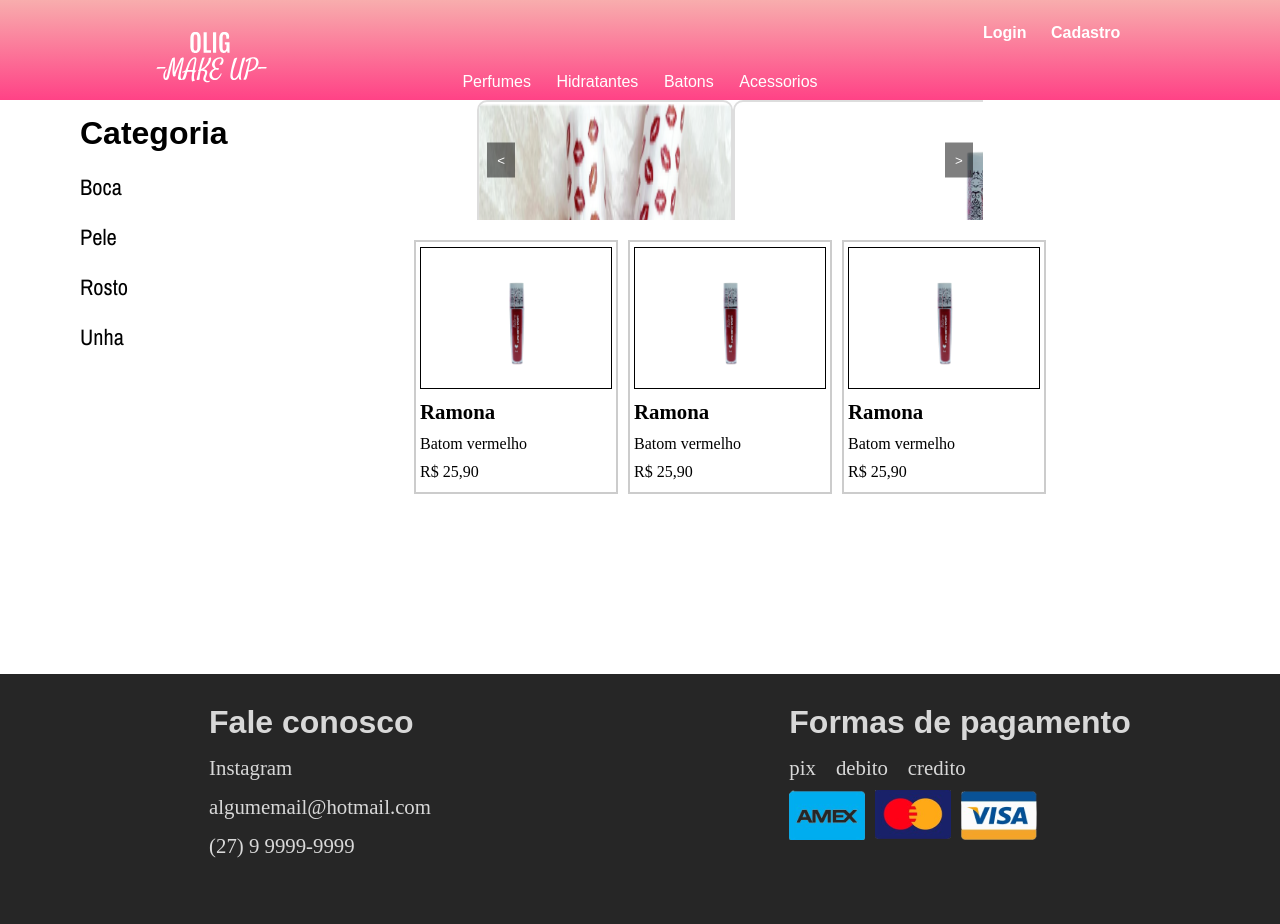
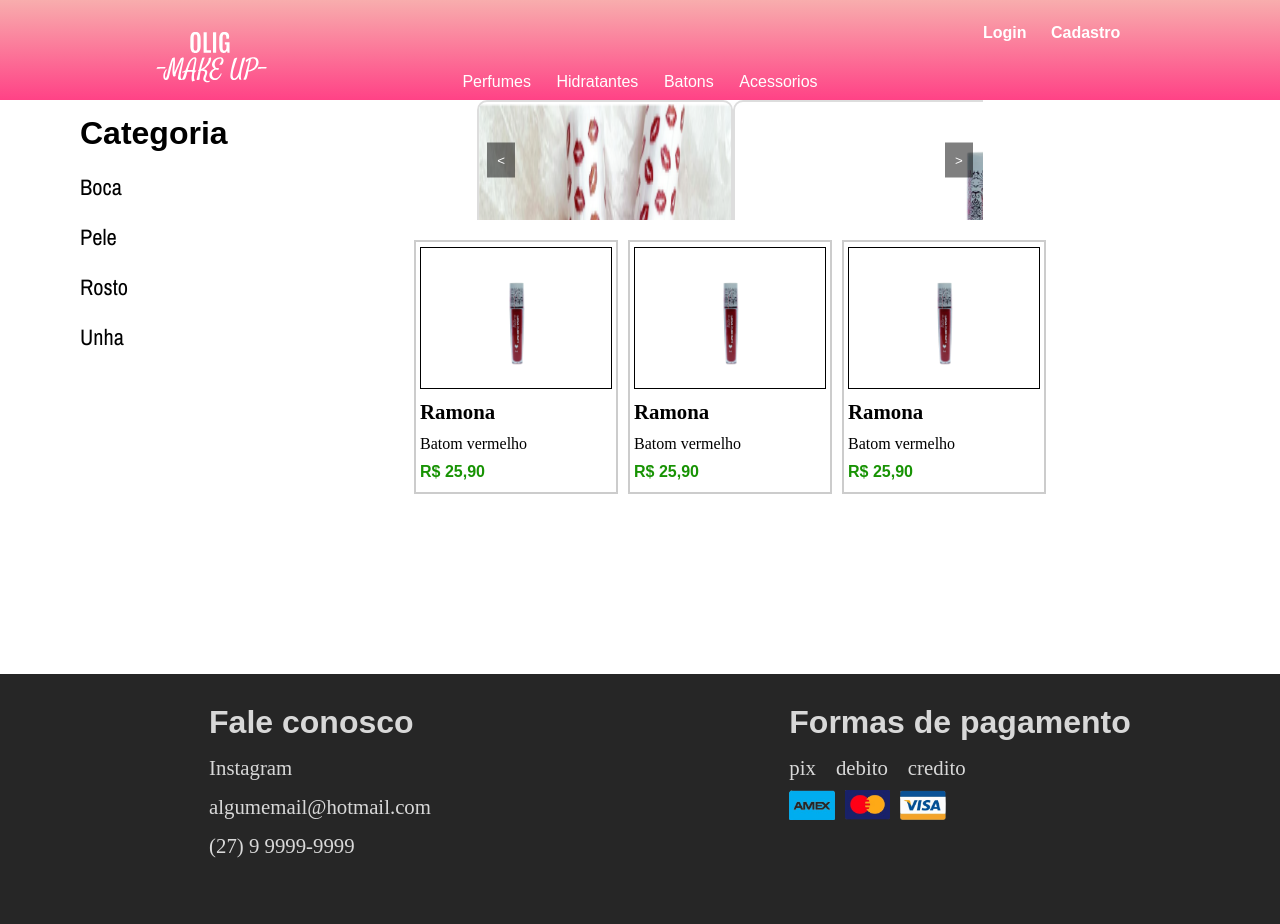
Before and after one commit to HallisonPatrocinio/maquiagem2, a plain HTML site: page index.html in a window 1280 px wide. Drawn offline with nearby package versions, Linux system fonts and the light colour scheme; a web font is replaced by a local one.

Commit message:
Update index.css

```diff
--- a/index.css
+++ b/index.css
@@ -46,6 +46,10 @@ font-family: Arial, Helvetica, sans-serif;
 
 }
 
+.login-cadastro:hover {
+color: #e7dfdf;
+
+}
 li {
 list-style: none;
 
@@ -90,6 +94,12 @@ font-size: 1.4rem;
 .opçoes-lateral li {
 margin-top: 20px;
 
+}
+
+span {
+font-weight: bold;
+color: #189304;
+font-family: Arial, Helvetica, sans-serif;
 }
 
 .corpo {
@@ -193,7 +203,7 @@ gap: 20px;
 margin-top: 10px;
 display: flex;
 gap: 10px;
-
+height: 30px;
 }
 
 .instagram {
```
